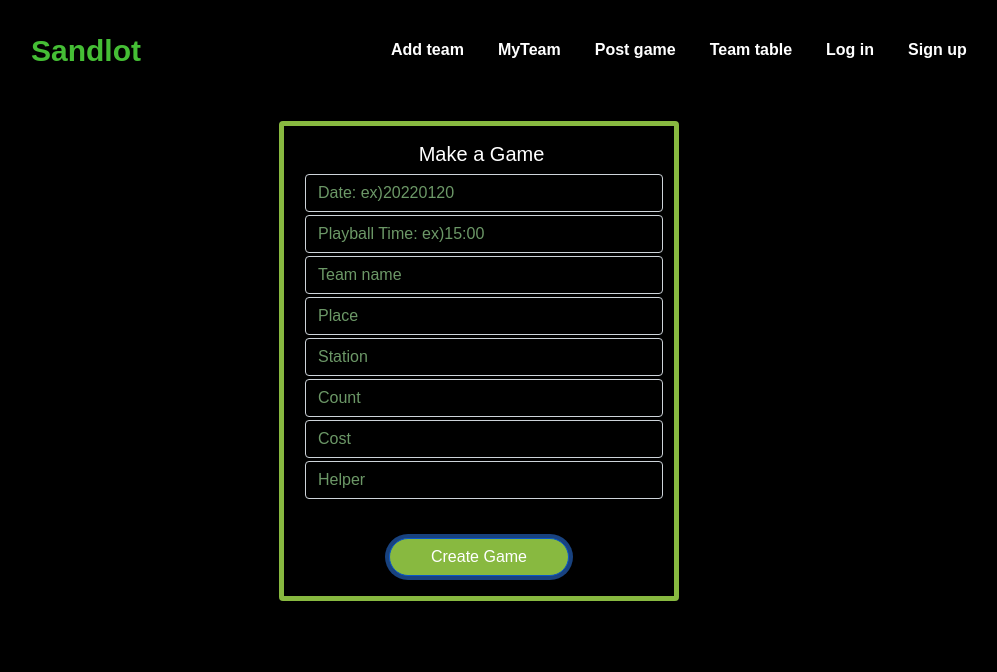
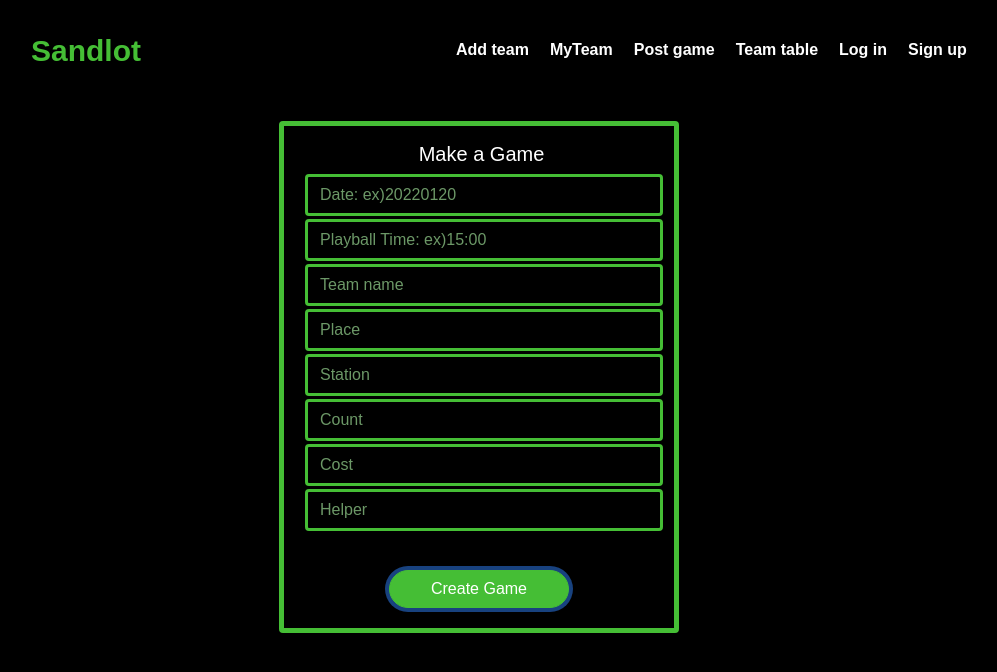
Before and after one commit to kaheiseki/sandlot, a React (Create React App) app: page /creategame in a window 1280 px wide. Shown: the top 672 px of the page, without its empty margins (161-1158 px from the left). Built offline with nearby package versions, Linux system fonts and the light colour scheme.

Commit message:
update style

```diff
--- a/src/components/header/header.css
+++ b/src/components/header/header.css
@@ -32,8 +32,8 @@
   border-radius: 10px;
   /* background-color: #88b940; */
   outline: #3e3e3e;
-  padding-left:10px ;
-  margin-left: 18px;
+  margin-left: 5px;
+  border: 10px;
   font-weight: bold;
   color: #ffffff !important;
 }
--- a/src/pages/add_teams/add_team.css
+++ b/src/pages/add_teams/add_team.css
@@ -6,3 +6,10 @@
 .create_game_post_title{
   font-size: 35px;
 }
+
+Button{
+  background-color: #45be35 !important;
+  border-color: #45be35!important;
+  width: 180px;
+  border-radius: 20px;
+}
--- a/src/pages/add_teams/add_team.js
+++ b/src/pages/add_teams/add_team.js
@@ -75,7 +75,7 @@ console.log(userId);
           />
         </Card.Body>
         <form>
-          <Button variant="primary" style = {{width:"180px"}} onClick={createTeam}>
+          <Button onClick={createTeam}>
               Create team
           </Button>
         </form>
--- a/src/pages/create_game_post/create_game_post.css
+++ b/src/pages/create_game_post/create_game_post.css
@@ -12,7 +12,7 @@
 .create_game_card{
   width: 400px;
   margin: 0 auto;
-  border-color: #88b940 ;
+  border-color: #45be35 ;
   /* border-color: #45be35 ; */
   border-width:5px ;
 }
@@ -29,9 +29,9 @@
 
 .create_game_button{
   /* background-color: #45be35 !important; */
-  background-color: #88b940 !important;
   /* border-color: #45be35; */
-  border-color: #88b940;
+  background-color: #45be35 !important;
+  border-color: #45be35;
   width: 180px;
   border-radius: 20px;
 }
@@ -42,4 +42,5 @@
 
 ::placeholder {
   color: #6c9867 !important;
+  border-color: none;
 }
--- a/src/pages/login/login.css
+++ b/src/pages/login/login.css
@@ -26,7 +26,7 @@ label{
   margin-right: 5px;
 }
 Button{
-  background-color: #88b940 !important;
+  background-color: #45be35 !important;
   width: 180px !important;
   border-radius: 20px!important;
 }
--- a/src/pages/signup/signup.css
+++ b/src/pages/signup/signup.css
@@ -8,6 +8,8 @@
   /* outline: 0.1rem solid #b9b9b9; */
   width: 400px;
   margin: 0 auto;
+  border: none !important;
+  outline: none !important;
 }
 
 .signup_title{
@@ -23,8 +25,11 @@ label{
   margin: 0px 20px 15px 20px;
   text-align: left;
 }
+.form-control{
+  border: 3px solid #45be35;
+}
 Button{
-  background-color: #88b940 !important;
+  background-color: #45be35 !important;
   width: 180px !important;
   border-radius: 20px!important;
 }
```
